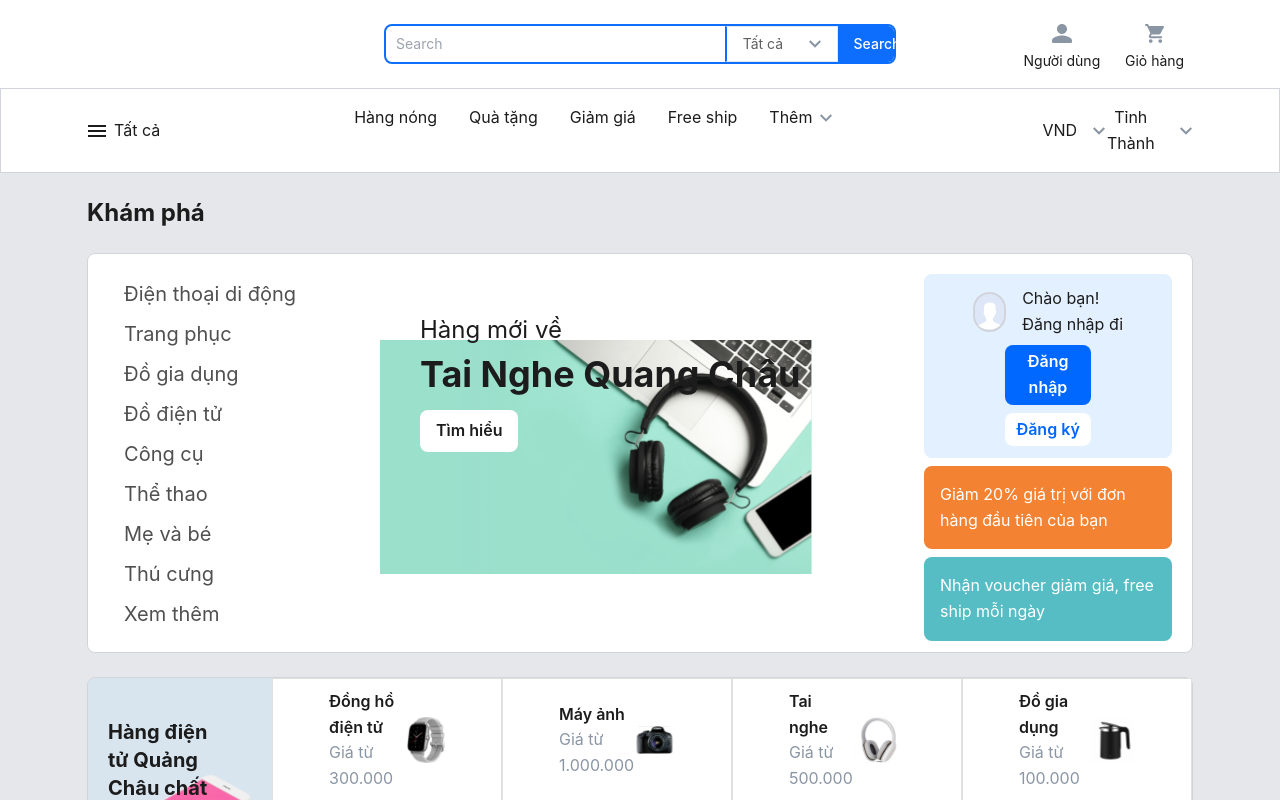
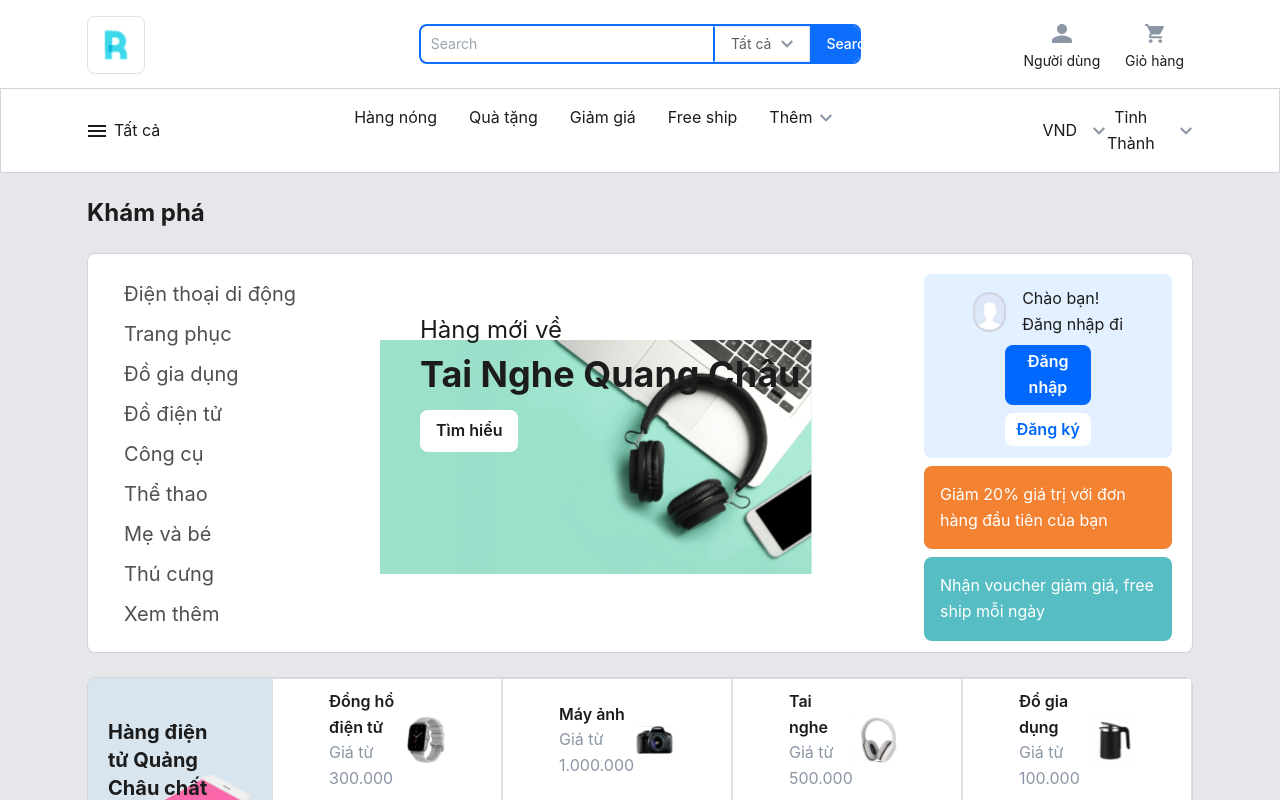
Before and after one commit to Royal-Software-Vietnam/ecommerce-app, a Next.js app: page / in a window 1280 px wide. Shown: the top 800 px of the page. Built offline with nearby package versions, Linux system fonts and the light colour scheme.

Commit message:
[update] layout

```diff
--- /dev/null
+++ b/src/components/layout/Header.tsx
@@ -0,0 +1,48 @@
+import React from "react";
+import Search from "./Search";
+import Link from "next/link";
+import Image from "next/image";
+import Navbar from "./Navbar";
+
+export default function Header() {
+  return (
+    <>
+      <div className="flex relative mx-[6.8%]">
+        <Link href="/" className="absolute left-0 top-4 p-2 border border-solid border-[1px] border-[#DEE2E7] rounded-lg hover:border-[#0067FF] hover:cursor-pointer">
+            <Image className="" width="40" height="40" src="/favicon.png" alt="" />
+        </Link>
+        <Search />
+        <div className="absolute grid grid-cols-2 gap-4 items-center justify-center top-6 right-0">
+          <Link
+            href="/"
+            className="col-span-1 flex flex-col items-center justify-center text-sm"
+          >
+            <Image
+              width="20"
+              height="19"
+              className="mb-2"
+              src="/user.svg"
+              alt=""
+            />
+            Người dùng
+          </Link>
+
+          <Link
+            href="/cart"
+            className="col-span-1 flex flex-col items-center justify-center text-sm"
+          >
+            <Image
+              width="20"
+              height="19"
+              className="mb-2"
+              src="/cart.svg"
+              alt=""
+            />
+            Giỏ hàng
+          </Link>
+        </div>
+      </div>
+      <Navbar />
+    </>
+  );
+}
--- a/src/components/layout/Layout.tsx
+++ b/src/components/layout/Layout.tsx
@@ -1,11 +1,11 @@
 import React from 'react'
-import Navbar from './Navbar'
 import Footer from './Footer'
+import Header from './Header'
 
 function Layout({children}:{children: React.ReactNode}) {
   return (
     <main>
-        <Navbar/>
+        <Header/>
         {children}
         <Footer/>
     </main>
--- a/src/components/layout/Navbar.tsx
+++ b/src/components/layout/Navbar.tsx
@@ -12,19 +12,6 @@ const navItems = [
 
 function Navbar() {
   return (
-    <div>
-      <Search />
-      <div className="grid grid-cols-2 gap-4 items-center justify-center absolute top-6 right-[6.8%]">
-        <Link href="/" className="col-span-1 flex flex-col items-center justify-center text-sm">
-          <Image width="20" height="19" className="mb-2" src="/user.svg" alt="" />
-          Người dùng
-        </Link>
-
-        <Link href="/cart" className="col-span-1 flex flex-col items-center justify-center text-sm">
-          <Image width="20" height="19" className="mb-2" src="/cart.svg" alt="" />
-          Giỏ hàng
-        </Link>
-      </div>
     <div className="flex w-full justify-between border border-gray-300 border-solid border-1px py-4 px-[6.8%]">
       <div className="flex items-center text-[#1C1C1C]">
         <Image width="18" height="12" className="mr-2" src="/menu.svg" alt="" />
@@ -56,7 +43,6 @@ function Navbar() {
         </button>
       </div>
     </div>
-    </div>
   );
 }
 
--- a/src/components/layout/Search.tsx
+++ b/src/components/layout/Search.tsx
@@ -3,7 +3,7 @@ import Image from "next/image";
 
 function Search() {
   return (
-    <div>
+    <div className="w-full">
       <form>
         <div className="flex my-6 w-full height-[40px] items-center justify-center">
           <div className="w-[40%] h-full flex border border-[#0D6EFD] border-solid border-[2px] rounded-lg">
```
Lines whose indentation alone changed are shown as unchanged.
